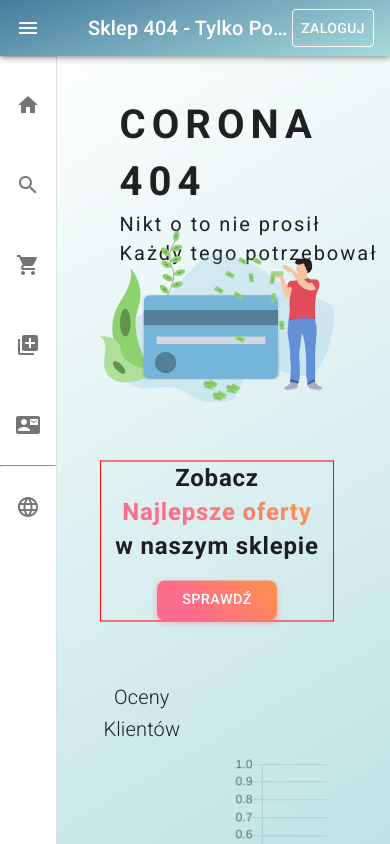
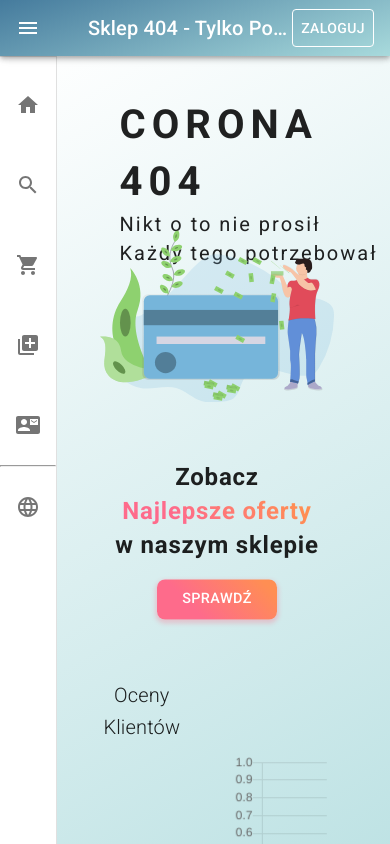
Before and after one commit to infoshareacademy/jfdzr1-corona404-app, a React (Create React App) app: page / in a window 390 px wide. Shown: the top 844 px of the page. Built offline with nearby package versions, Linux system fonts and the light colour scheme; no server answers.

Commit message:
Subtitle border deleted

```diff
--- a/src/dashboard/dashboard.css
+++ b/src/dashboard/dashboard.css
@@ -205,7 +205,6 @@
   .header2__container {
     margin-top: 200px;
     transform: translateY(30px);
-    border: 2px red solid;
   }
 
   .graph_container {
```
